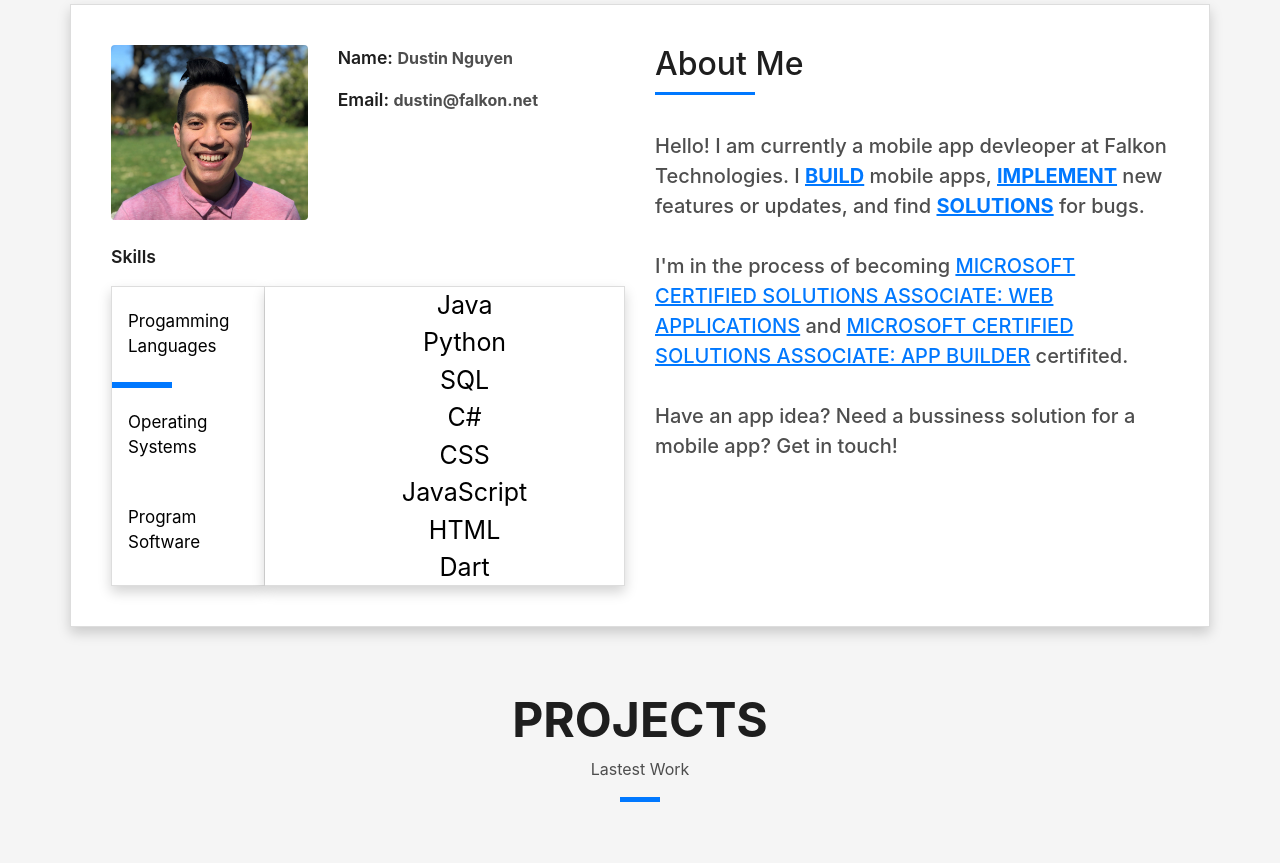
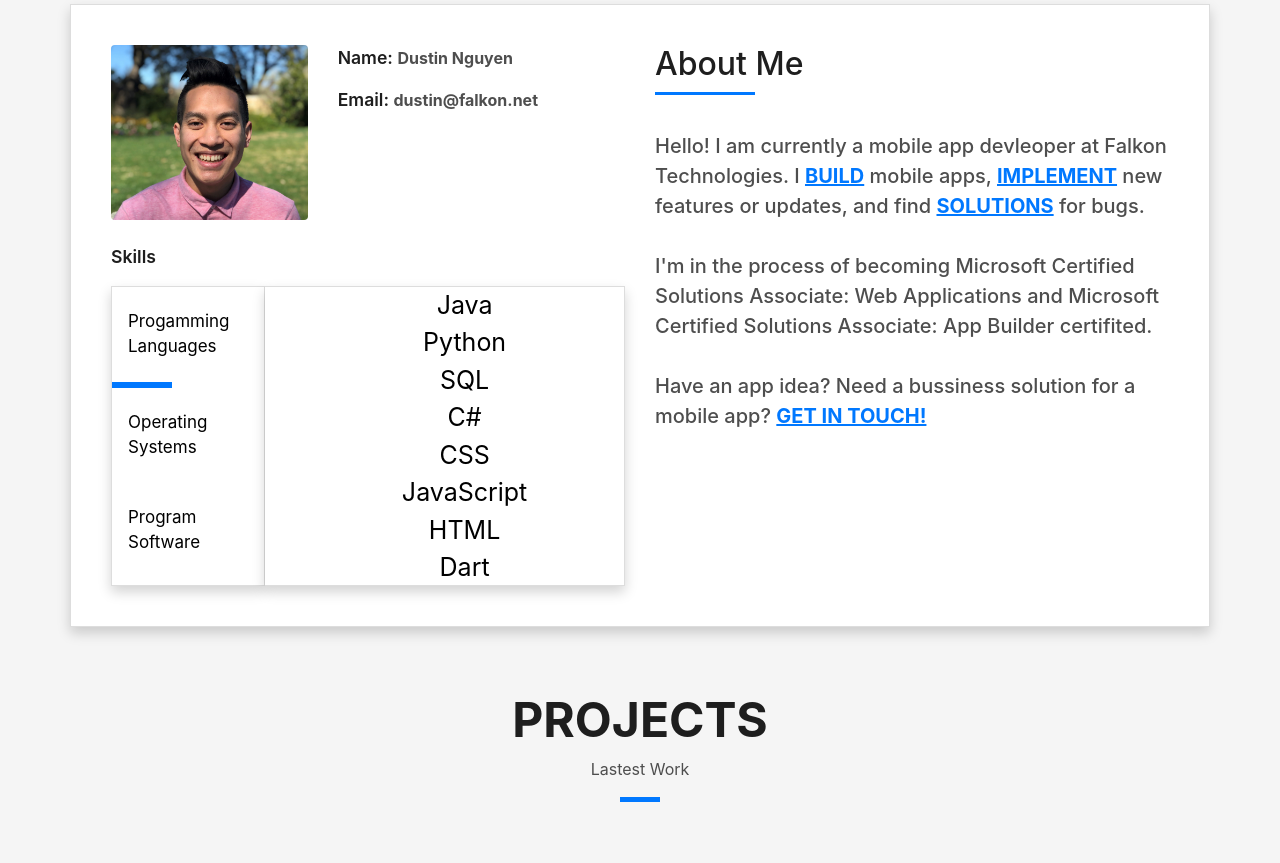
Before and after one commit to dustintnguyen/dustintnguyen, a plain HTML site: page index.html in a window 1280 px wide. Shown: the part 860-1723 px from the top of the page. Drawn offline with Linux system fonts and the light colour scheme.

Commit message:
Update index.html

```diff
--- a/index.html
+++ b/index.html
@@ -146,11 +146,11 @@
 
                     <br><br>
 
-                    I'm in the process of becoming <span class="underline">Microsoft Certified Solutions Associate: Web Applications</span> and <span class="underline">Microsoft Certified Solutions Associate: App Builder</span> certifited.
+                    I'm in the process of becoming Microsoft Certified Solutions Associate: Web Applications and Microsoft Certified Solutions Associate: App Builder certifited.
 
                     <br><br>
 
-                    Have an app idea? Need a bussiness solution for a mobile app? Get in touch!
+                    Have an app idea? Need a bussiness solution for a mobile app? <span class="underline"><strong>Get in touch!</strong></span>
                   </p>
       	   	  	</div>
       	   		</div>
```
